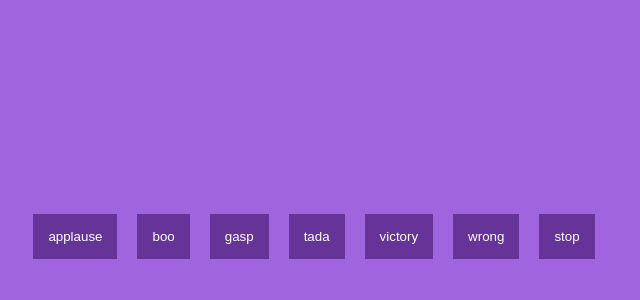
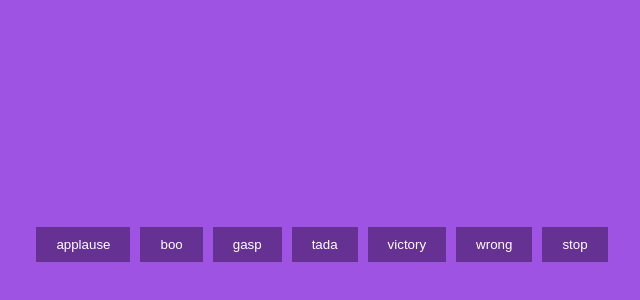
Before and after one commit to acciojob/Soundbar-Shubhamjindal0801, a website: page main.html in a window 1280 px wide. Shown: the part 164-464 px from the top of the page, without its empty margins (326-966 px from the left). Drawn offline with Linux system fonts and the light colour scheme.

Commit message:
created a submission

```diff
--- a/main.html
+++ b/main.html
@@ -10,14 +10,15 @@
 	<!-- the entire body must be written by student -->
     <script type="text/javascript" src="./script.js">
 </script>
-<div id="buttons">
-    <button class="btn" id="applause">applause</button>
-    <button class="btn" id="boo">boo</button>
-    <button class="btn" id="gasp">gasp</button>
-    <button class="btn" id="tada">tada</button>
-    <button class="btn" id="victory">victory</button>
-    <button class="btn" id="wrong">wrong</button>
-    <button id="stop" class="stop">stop</button>
+<div class="btns">
+	<audio id="audio"></audio>
+    <button class="btn" onclick="play('sounds/applause.mp3')">applause</button>
+    <button class="btn" onclick="play('sounds/boo.mp3')">boo</button>
+    <button class="btn" onclick="play('sounds/gasp.mp3')">gasp</button>
+    <button class="btn" onclick="play('sounds/tada.mp3')">tada</button>
+    <button class="btn" onclick="play('sounds/victory.mp3')">victory</button>
+    <button class="btn" onclick="play('sounds/wrong.mp3')">wrong</button>
+    <button onclick="stop()" class="stop btn">stop</button>
 </div>
 </body>
 
--- a/script.js
+++ b/script.js
@@ -1,25 +1,8 @@
-
-        var btn1 = document.getElementById("applause").addEventListener("click", ()=>{
-            const audio1 = new Audio("https://cdn.pixabay.com/download/audio/2021/08/09/audio_ff81343224.mp3?filename=short-crowd-cheer-6713.mp3")
-            audio1.play();
-        });
-        var btn2 = document.getElementById("boo").addEventListener("click", ()=>{
-            const audio1 = new Audio("https://cdn.pixabay.com/download/audio/2021/08/09/audio_0b8c6f0c5b.mp3?filename=boo-and-laugh-7060.mp3")
-            audio1.play();
-        });
-        var btn3 = document.getElementById("gasp").addEventListener("click", ()=>{
-            const audio1 = new Audio("https://cdn.pixabay.com/download/audio/2021/08/04/audio_209174bd86.mp3?filename=gasp-6253.mp3")
-            audio1.play();
-        });
-        var btn4 = document.getElementById("tada").addEventListener("click", ()=>{
-            const audio1 = new Audio("https://cdn.pixabay.com/download/audio/2021/08/04/audio_473a42432c.mp3?filename=tada-fanfare-a-6313.mp3")
-            audio1.play();
-        });
-        var btn5 = document.getElementById("victory").addEventListener("click", ()=>{
-            const audio1 = new Audio("https://cdn.pixabay.com/download/audio/2021/08/09/audio_e0ee349421.mp3?filename=car-passing-by-6899.mp3")
-            audio1.play();
-        });
-        var btn6 = document.getElementById("wrong").addEventListener("click", ()=>{
-            const audio1 = new Audio("https://cdn.pixabay.com/download/audio/2022/12/13/audio_efee639af6.mp3?filename=wrong-place-129242.mp3")
-            audio1.play();
-        });
+const audio = document.getElementById("audio")
+function play(src){
+	audio.src = src;
+	audio.play();
+}
+function stop(){
+	audio.pause();
+}
--- a/styles.css
+++ b/styles.css
@@ -1,25 +1,20 @@
- body{
-            margin:0;
-            padding:0;
-            height: 100vh;
-            display: flex;
-            justify-content: center;
-            align-items: center;
-            background-color: #A164DF;
-        }
-        *{
-            color:white;
-        }
-        #buttons{
-            display: grid;
-            grid-auto-flow: column;
-			gap:20px;
-        }
-        #buttons button{
-            padding: 15px;
-            border: none;
-            background-color: #663399;
-        }
-        #buttons button:hover{
-            cursor: pointer;
-        }
+.btn{
+	background-color:rgb(101,50,148);
+	border:none;
+	padding:10px;
+	color:white;
+	padding-left:20px;
+	padding-right:20px;
+}
+body{
+	background-color:rgb(158,83,227);
+}
+.btns{
+	position:absolute;
+	height:100%;
+	width:100%;
+	display:flex;
+	justify-content:center;
+	align-items:center;
+	gap:10px;
+}
```
